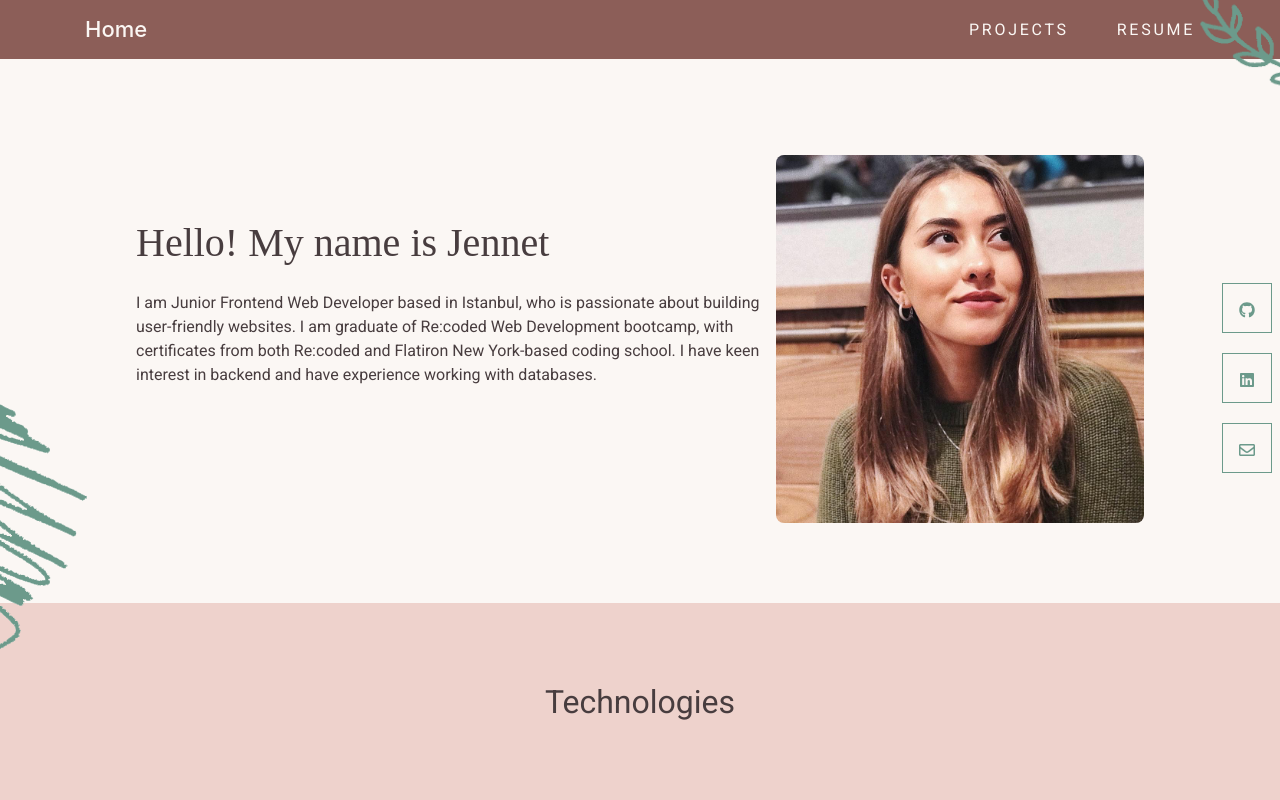
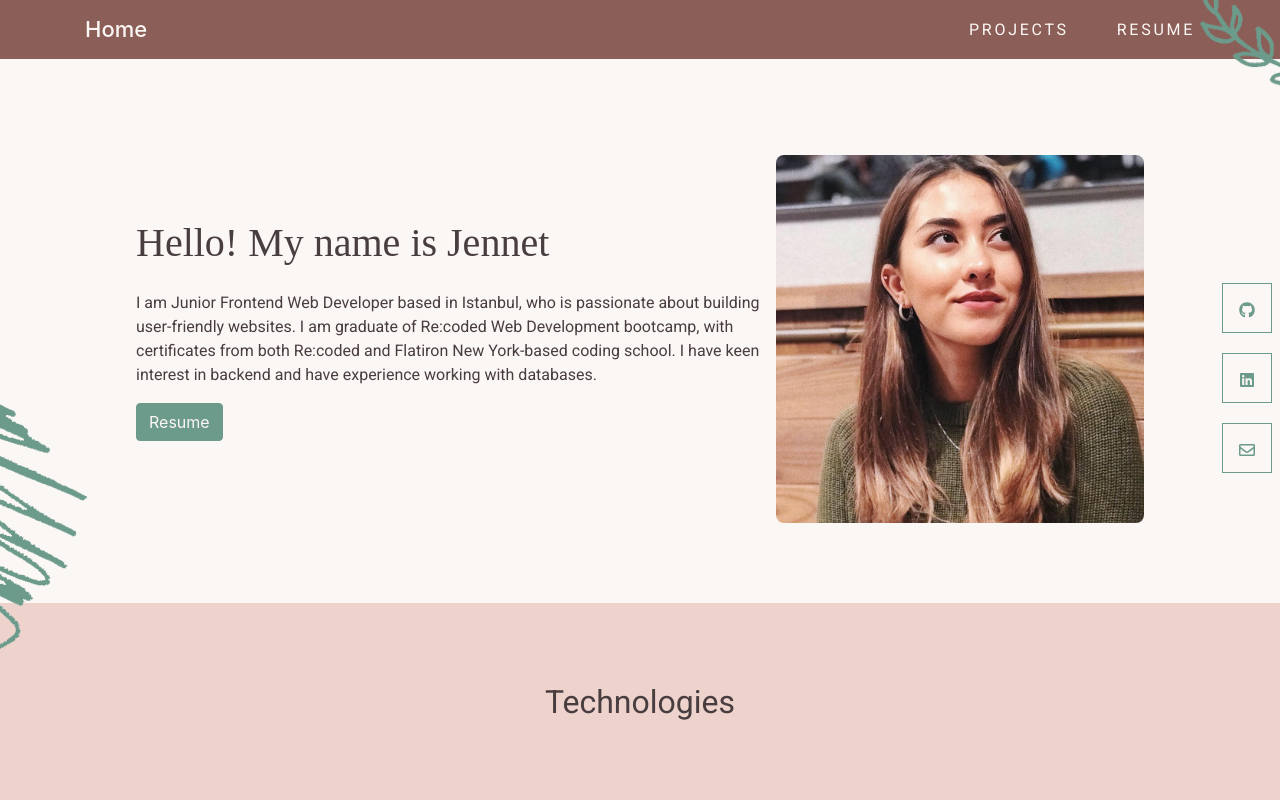
Before and after one commit to jennethydyrova/my-portfolio, a React (Create React App) app: page / in a window 1280 px wide. Shown: the top 800 px of the page. Built offline with nearby package versions, Linux system fonts and the light colour scheme.

Commit message:
add cv button

```diff
--- a/src/components/HomeMainInfo/index.js
+++ b/src/components/HomeMainInfo/index.js
@@ -1,11 +1,19 @@
 import React from "react";
-import { Container, Row, Col } from "react-bootstrap";
+import { Container, Button } from "react-bootstrap";
 import myPhoto from "./images/myPhoto.jpeg";
 import greenyLeaf from "./images/greenyLeaf.png";
 import greenyLine from "./images/greenyLine.png";
+import jennetResume from "./file/jennetResume.pdf";
 import "./index.scss";
 
 const HomeMainInfo = () => {
+  const handleClick = () => {
+    return (
+      <a href={jennetResume} target="_blank">
+        {" "}
+      </a>
+    );
+  };
   return (
     <div>
       <div className="greeny">
@@ -23,6 +31,11 @@ const HomeMainInfo = () => {
               Re:coded and Flatiron New York-based coding school. I have keen
               interest in backend and have experience working with databases.
             </p>
+            <Button>
+              <a href={jennetResume} target="_blank">
+                Resume
+              </a>
+            </Button>
           </div>
           <div>
             <img src={myPhoto} alt="Jennet Hydyrova" />
--- a/src/components/HomeMainInfo/index.scss
+++ b/src/components/HomeMainInfo/index.scss
@@ -32,6 +32,24 @@ img.greenyLine {
   }
   .aboutMeInfo {
     width: 40rem;
+
+    .btn,
+    .btn-primary {
+      background-color: #6c9a8b;
+      border-color: #6c9a8b;
+
+      &:active {
+        background-color: #6c9a8b;
+        border-color: #6c9a8b;
+      }
+
+      a {
+        color: #fbf7f4;
+        &:hover {
+          text-decoration: none;
+        }
+      }
+    }
   }
 
   img {
@@ -54,14 +72,10 @@ img.greenyLine {
   .infoAboutMe {
     width: 10rem;
   }
-  // .greeny {
-  //   overflow: hidden;
-  // }
 
   .greenyLeaf {
     display: none;
     overflow: hidden;
-    // overflow: hidden;
   }
 }
 
@@ -70,4 +84,7 @@ img.greenyLine {
     display: none;
     overflow: hidden;
   }
+  h1 {
+    text-align: center;
+  }
 }
```
Also changed, not shown: 1 other file (tests, documents, lock files or other folders).
